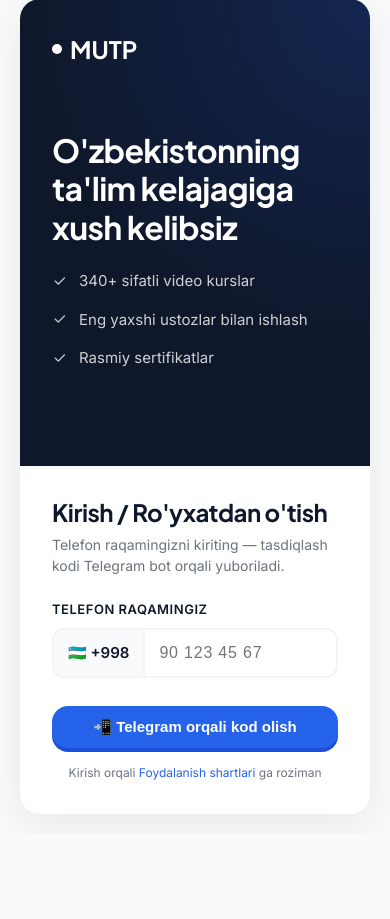
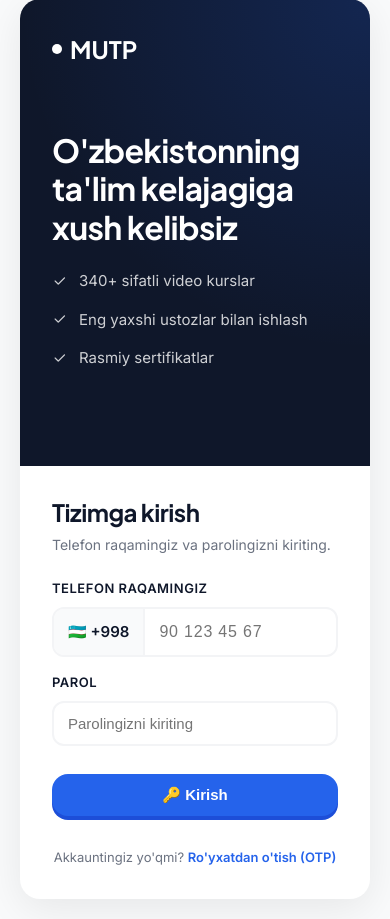
Before and after one commit to abdurokhmandev/mutp, a Django app: template templates/auth.html in a window 390 px wide. Shown: the part 21-940 px from the top of the page. Before the commit the page ends 837 px from the top, so only its background shows below. Run offline with Django 5.2, Linux system fonts and the light colour scheme; the template is opened without the code that fills it, so the values that code supplies are empty.

Commit message:
Implement phone & password login flow and onboarding password setup

```diff
--- a/templates/assets/js/auth.js
+++ b/templates/assets/js/auth.js
@@ -48,6 +48,49 @@ class OTPAuth {
         this.phone   = '';   // "998901234567"
         this.botUrl  = '';   // "t.me/EduUzBot?start=..."
         this.timer   = null; // Hisoblagich interval
+    }
+
+    // ═══════════════════════════════════
+    // Tizimga kirish (Telefon + Parol)
+    // ═══════════════════════════════════
+    async login() {
+        const rawVal = document.getElementById('loginPhoneInput').value.replace(/\D/g, '');
+        const phone = rawVal.startsWith('998') ? rawVal : '998' + rawVal;
+        const password = document.getElementById('loginPasswordInput').value;
+
+        if (rawVal.length < 9) {
+            toast.error("Telefon raqamni to'liq kiriting");
+            return;
+        }
+        if (!password) {
+            toast.error("Parolingizni kiriting");
+            return;
+        }
+
+        const btn = document.getElementById('loginBtn');
+        btn.disabled = true;
+        btn.innerHTML = '⏳ Kirilmoqda...';
+
+        try {
+            const res = await API.post('/auth/login/', { phone, password });
+            if (res.success) {
+                API.setTokens(res.data.access, res.data.refresh);
+                localStorage.setItem('user_role', res.data.user.role);
+                localStorage.setItem('user_data', JSON.stringify(res.data.user));
+
+                toast.success("Muvaffaqiyatli kirdingiz!");
+                setTimeout(() => {
+                    this.redirect(res.data.user.role);
+                }, 1000);
+            } else {
+                toast.error(res.message);
+            }
+        } catch (e) {
+            toast.error("Telefon raqami yoki parol noto'g'ri.");
+        } finally {
+            btn.disabled = false;
+            btn.innerHTML = '🔑 Kirish';
+        }
     }
 
     // ═══════════════════════════════════
@@ -183,6 +226,7 @@ class OTPAuth {
     async completeProfile() {
         const firstName = document.getElementById('firstName').value.trim();
         const lastName  = document.getElementById('lastName').value.trim();
+        const password  = document.getElementById('newPassword').value;
         const roleCard  = document.querySelector('#step4 .role-card.selected') || document.querySelector('#step4 .role-card.active');
         const role      = roleCard ? roleCard.dataset.role : 'student';
 
@@ -190,10 +234,14 @@ class OTPAuth {
             toast.error("Ismingizni kiriting");
             return;
         }
+        if (!password || password.length < 4) {
+            toast.error("Parol kamida 4 xonali bo'lishi shart");
+            return;
+        }
 
         try {
             const res = await API.post('/auth/register-complete/', {
-                first_name: firstName, last_name: lastName, role
+                first_name: firstName, last_name: lastName, role, password
             });
             if (res.success) {
                 // Update local storage role
@@ -382,5 +430,20 @@ document.addEventListener('DOMContentLoaded', () => {
     if (e.key === 'Enter') auth.sendOTP();
   });
 
+  // Login telefon formatlash
+  document.getElementById('loginPhoneInput')?.addEventListener('input', (e) => {
+    let v = e.target.value.replace(/\D/g,'').slice(0,9);
+    const parts = [v.slice(0,2), v.slice(2,5), v.slice(5,7), v.slice(7,9)].filter(Boolean);
+    e.target.value = parts.join(' ');
+  });
+
+  // Enter bilan Login qilish
+  document.getElementById('loginPhoneInput')?.addEventListener('keydown', (e) => {
+    if (e.key === 'Enter') auth.login();
+  });
+  document.getElementById('loginPasswordInput')?.addEventListener('keydown', (e) => {
+    if (e.key === 'Enter') auth.login();
+  });
+
   auth.setupOTPInputs();
 });
--- a/templates/auth.html
+++ b/templates/auth.html
@@ -155,9 +155,38 @@
     </div>
 
     <div class="auth-right">
+      <!-- QADAM 0: Tizimga kirish (Telefon + Parol) -->
+      <div class="auth-step" id="step0">
+        <h2 style="font-size: 24px; font-weight: 700; margin-bottom: 8px; font-family: 'Plus Jakarta Sans', sans-serif;">Tizimga kirish</h2>
+        <p style="color: var(--muted); font-size: 14px; margin-bottom: 24px;">Telefon raqamingiz va parolingizni kiriting.</p>
+
+        <!-- Telefon input -->
+        <div class="form-group" style="margin-bottom: 16px;">
+          <label class="form-label" style="font-weight: 600; margin-bottom: 8px; display: block;">Telefon raqamingiz</label>
+          <div class="phone-input-wrap" style="display: flex; align-items: center; border: 2px solid var(--border-2); border-radius: 12px; overflow: hidden; transition: border-color 0.15s; background: var(--white);">
+            <span class="phone-prefix" style="padding: 12px 14px; background: var(--surface); font-size: 15px; font-weight: 600; color: var(--ink); border-right: 2px solid var(--border-2); white-space: nowrap;">🇺🇿 +998</span>
+            <input type="tel" id="loginPhoneInput" placeholder="90 123 45 67" maxlength="12" style="flex: 1; padding: 12px 14px; border: none; outline: none; font-size: 16px; letter-spacing: 0.05em; background: transparent; color: var(--ink);">
+          </div>
+        </div>
+
+        <!-- Parol input -->
+        <div class="form-group" style="margin-bottom: 20px;">
+          <label class="form-label" style="font-weight: 600; margin-bottom: 8px; display: block;">Parol</label>
+          <input type="password" id="loginPasswordInput" placeholder="Parolingizni kiriting" style="width: 100%; padding: 12px 14px; border: 2px solid var(--border-2); border-radius: 12px; font-size: 15px; outline: none; background: var(--white); color: var(--ink); box-sizing: border-box;">
+        </div>
+
+        <button id="loginBtn" onclick="auth.login()" class="btn-primary btn-full" style="width: 100%; padding: 12px; border-radius: 16px; font-size: 15px; font-weight: 700; cursor: pointer; box-shadow: 0 4px 0 var(--duo-green-dark); margin-bottom: 16px;">
+          🔑 Kirish
+        </button>
+
+        <p class="auth-footer-text" style="text-align: center; margin-top: 16px; font-size: 13px; color: var(--muted);">
+          Akkauntingiz yo'qmi? <a href="#" onclick="auth.goToStep(1)" style="color: var(--duo-green); font-weight: 600; text-decoration: none;">Ro'yxatdan o'tish (OTP)</a>
+        </p>
+      </div>
+
       <!-- QADAM 1: Telefon raqam -->
-      <div class="auth-step" id="step1">
-        <h2 style="font-size: 24px; font-weight: 700; margin-bottom: 8px; font-family: 'Plus Jakarta Sans', sans-serif;">Kirish / Ro'yxatdan o'tish</h2>
+      <div class="auth-step" id="step1" style="display: none;">
+        <h2 style="font-size: 24px; font-weight: 700; margin-bottom: 8px; font-family: 'Plus Jakarta Sans', sans-serif;">Ro'yxatdan o'tish</h2>
         <p style="color: var(--muted); font-size: 14px; margin-bottom: 24px;">Telefon raqamingizni kiriting — tasdiqlash kodi Telegram bot orqali yuboriladi.</p>
 
         <!-- Telefon input -->
@@ -173,8 +202,8 @@
           📲 Telegram orqali kod olish
         </button>
 
-        <p class="auth-footer-text" style="text-align: center; margin-top: 16px; font-size: 12px; color: var(--muted);">
-          Kirish orqali <a href="#" style="color: var(--duo-green); text-decoration: none;">Foydalanish shartlari</a> ga roziman
+        <p class="auth-footer-text" style="text-align: center; margin-top: 16px; font-size: 13px; color: var(--muted);">
+          Akkauntingiz bormi? <a href="#" onclick="auth.goToStep(0)" style="color: var(--duo-green); font-weight: 600; text-decoration: none;">Tizimga kirish</a>
         </p>
       </div>
 
@@ -266,6 +295,11 @@
           <input type="text" id="lastName" placeholder="Familiya" style="width: 100%; padding: 12px 14px; border: 2px solid var(--border-2); border-radius: 12px; font-size: 15px; outline: none; background: var(--white); color: var(--ink);">
         </div>
 
+        <div class="form-group" style="margin-bottom: 20px;">
+          <label class="form-label" style="font-weight: 600; margin-bottom: 8px; display: block;">Yangi Parol</label>
+          <input type="password" id="newPassword" placeholder="Parol yarating" style="width: 100%; padding: 12px 14px; border: 2px solid var(--border-2); border-radius: 12px; font-size: 15px; outline: none; background: var(--white); color: var(--ink); box-sizing: border-box;">
+        </div>
+
         <label class="form-label" style="font-weight: 600; margin-bottom: 8px; display: block;">Rolingiz</label>
         <div class="role-cards" style="display: grid; grid-template-columns: 1fr 1fr; gap: 12px; margin-bottom: 24px;">
           <div class="role-card active" onclick="selectRole('student')" data-role="student" id="roleCardStudent" style="display: flex; flex-direction: column; align-items: center; gap: 6px; padding: 16px 12px; border: 2px solid var(--border-2); border-radius: 12px; cursor: pointer; transition: all 0.15s; text-align: center; background: var(--surface);">
```
Also changed, not shown: darslik_backend/apps/users/views.py (+26 -12 lines).
